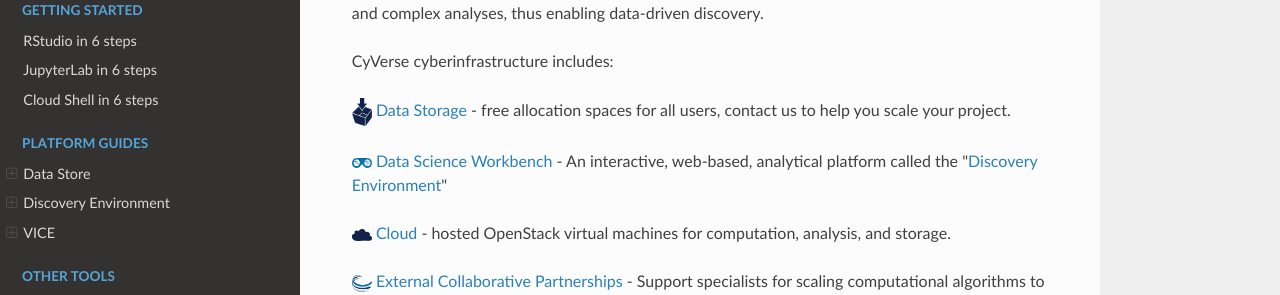
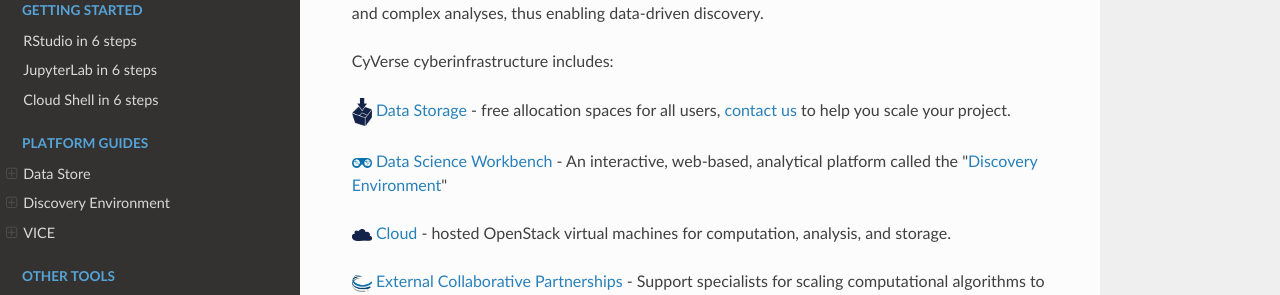
Before and after one commit to CyVerse-learning-materials/learning-materials-home, an MkDocs documentation site: the page built from docs/what_is_cyverse.md, in a window 1280 px wide and 1330 px high. Shown: the part 317-612 px from the top of the window. Built offline with MkDocs 1.6.1, drawn with Linux system fonts in a browser that asks for light colours; nearby versions of some CDN libraries.

Commit message:
Update what_is_cyverse.md

```diff
--- a/docs/what_is_cyverse.md
+++ b/docs/what_is_cyverse.md
@@ -6,17 +6,17 @@
 
 CyVerse cyberinfrastructure includes:
 
-[![!](assets/data_store/datastore-icon.png "Data Storage"){ width="20" }](https://cyverse.org/data-store) [Data Storage](https://cyverse.org/data-store) - free allocation spaces for all users, contact us to help you scale your project.
+[![!](assets/data_store/datastore-icon.png "Data Storage"){ width="20" }](https://cyverse.org/data-store) [Data Storage](https://cyverse.org/data-store) - free allocation spaces for all users, [contact us](https://user.cyverse.org/requests/2) to help you scale your project.
 
-[![!](assets/de/de_icon.png "Discovery Environment"){ width="20" }](https://de.cyverse.org) [Data Science Workbench](https://de.cyverse.org)  - An interactive, web-based, analytical platform called the "[Discovery Environment](https://de.cyverse.org)"
+[![!](assets/de/de_icon.png "Discovery Environment"){ width="20" }](https://user.cyverse.org/services/2) [Data Science Workbench](https://user.cyverse.org/services/2)  - An interactive, web-based, analytical platform called the "[Discovery Environment](https://de.cyverse.org)"
 
-[![!](assets/atmosphere/atmosphere-icon.png "Atmosphere"){ width="20" }]() [Cloud](https://cyverse.org/atmosphere) - hosted OpenStack virtual machines for computation, analysis, and storage.
+[![!](assets/atmosphere/atmosphere-icon.png "Atmosphere"){ width="20" }](https://user.cyverse.org/services/1) [Cloud](https://user.cyverse.org/services/1) - hosted OpenStack virtual machines for computation, analysis, and storage.
 
-[![!](assets/cyverse_globe_cmyk.png "ECP"){ width="20" }]() [External Collaborative Partnerships](https://cyverse.org/ecp) - Support specialists for scaling computational algorithms to run on large, high-speed computers. [Contact Us](https://user.cyverse.org/requests/3)
+[![!](assets/cyverse_globe_cmyk.png "ECP"){ width="20" }](https://cyverse.org/ecp) [External Collaborative Partnerships](https://cyverse.org/ecp) - Support specialists for scaling computational algorithms to run on large, high-speed computers. [Contact Us](https://user.cyverse.org/requests/3)
 
-[![!](assets/cyverse_globe_cmyk.png "EOT"){ width="20" }]() [Education and Training](https://cyverse.org/teach) - learn how to use containers, workflows, and public research cyberinfrastructure
+[![!](assets/cyverse_globe_cmyk.png "EOT"){ width="20" }](https://cyverse.org/teach) [Education and Training](https://cyverse.org/teach) - learn how to use containers, workflows, and public research cyberinfrastructure
 
-[![!](assets/cyverse_globe_cmyk.png "ECP"){ width="20" }]() People with expertise in all of the above to help answer your questions and power up your teaching or research.
+[![!](assets/cyverse_globe_cmyk.png "ECP"){ width="20" }](https://user.cyverse.org/requests/8) People with expertise in all of the above to help answer your questions and power up your teaching or research.
 
 -----------------------------------------------------------------------
 
```
